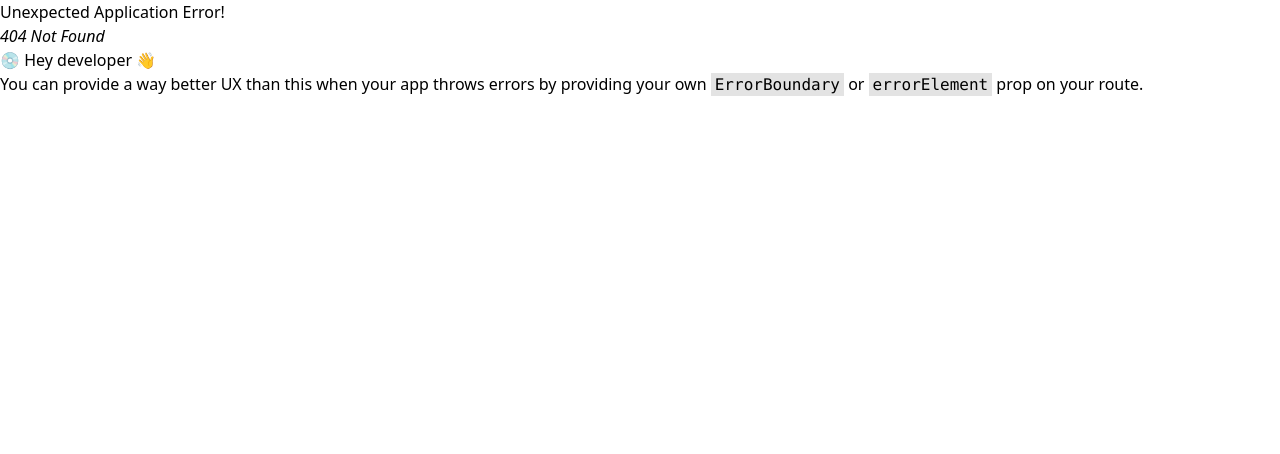
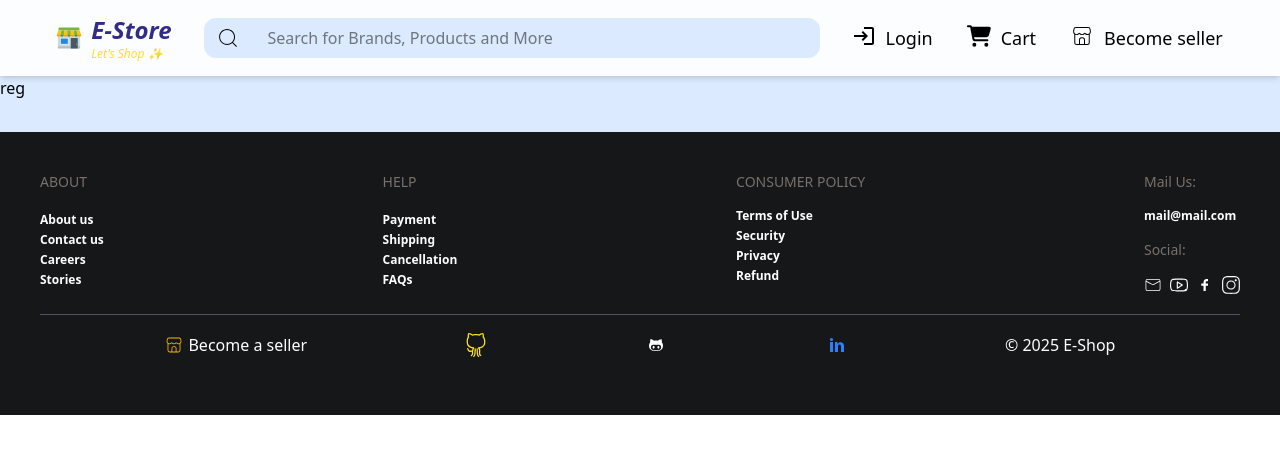
Before and after one commit to naskar-akash/E-Shop, a React (Vite) app in the folder frontend/: page /login/signup in a window 1280 px wide. Before the commit this address had no page. Shown: the top 454 px of the page. Built offline with nearby package versions, Linux system fonts and the light colour scheme.

Commit message:
setting sign up page

```diff
--- a/frontend/src/Components/Login.jsx
+++ b/frontend/src/Components/Login.jsx
@@ -1,8 +1,10 @@
 import React from "react";
+import { useNavigate } from "react-router-dom";
 import { useForm } from "react-hook-form";
 import { assets } from "../assets/assets";
 
 const Login = () => {
+  const navigate = useNavigate();
   const {
     register,
     handleSubmit,
@@ -60,7 +62,7 @@ const Login = () => {
             </form>
           </div>
           <div className="w-full flex justify-center align-middle">
-            <p className="text-blue-600 font-semibold text-md py-8 hover:cursor-pointer">
+            <p onClick={()=>navigate("/login/signup")} className="text-blue-600 font-semibold text-md py-8 hover:cursor-pointer">
               New to E-Shop? Create an account
             </p>
           </div>
--- /dev/null
+++ b/frontend/src/Components/Signup.jsx
@@ -0,0 +1,11 @@
+import React from 'react'
+
+const Signup = () => {
+  return (
+    <div>
+      reg
+    </div>
+  )
+}
+
+export default Signup
```
Also changed, not shown: frontend/src/main.jsx (+3 -11 lines).
